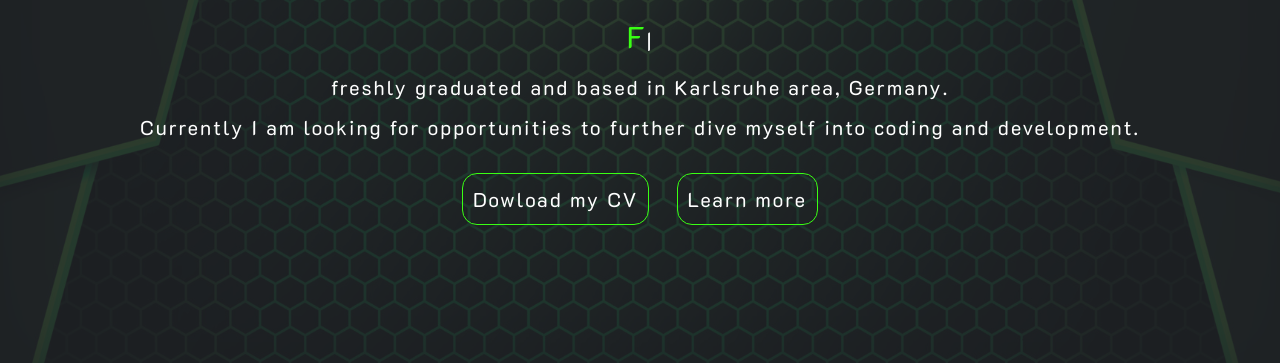
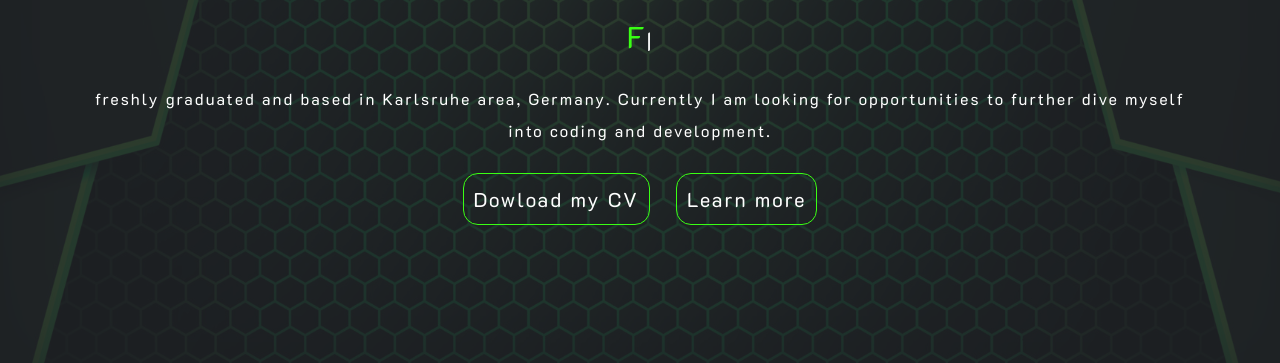
Before and after one commit to Turo-Rudi/Portfolio, a website: page index.html in a window 1280 px wide. Shown: the part 432-795 px from the top of the page. Drawn offline with nearby package versions, Linux system fonts and the light colour scheme; a web font is replaced by a local one.

Commit message:
add class to cover

```diff
--- a/index.html
+++ b/index.html
@@ -55,11 +55,11 @@
           <img class="profile-picture pulse" src="assets/profilephoto.jpg" height="200" alt="Andrea portrait">
         </div> -->
         <div>
-          <h1>Hi there, I'm Andrea Józsa</h1>
-          <p class="lead"><span class="typing"></span><br> freshly graduated and based in Karlsruhe area,
-            Germany. <br>
-            Currently I am looking for opportunities to further dive myself into coding and development.</p>
-          <p class="lead">
+          <h1 class="bio">Hi there, I'm Andrea Józsa</h1>
+          <p class="lead"><span class="typing"></span></p>
+          <p class="bio">freshly graduated and based in Karlsruhe area,
+            Germany. Currently I am looking for opportunities to further dive myself into coding and development.</p>
+          <p>
             <a href="assets/cv.pdf" class="btn btn-lg" target="_blank">Dowload
               my CV</a>
             <a href="#about" class="btn btn-lg">Learn more</a>
```
